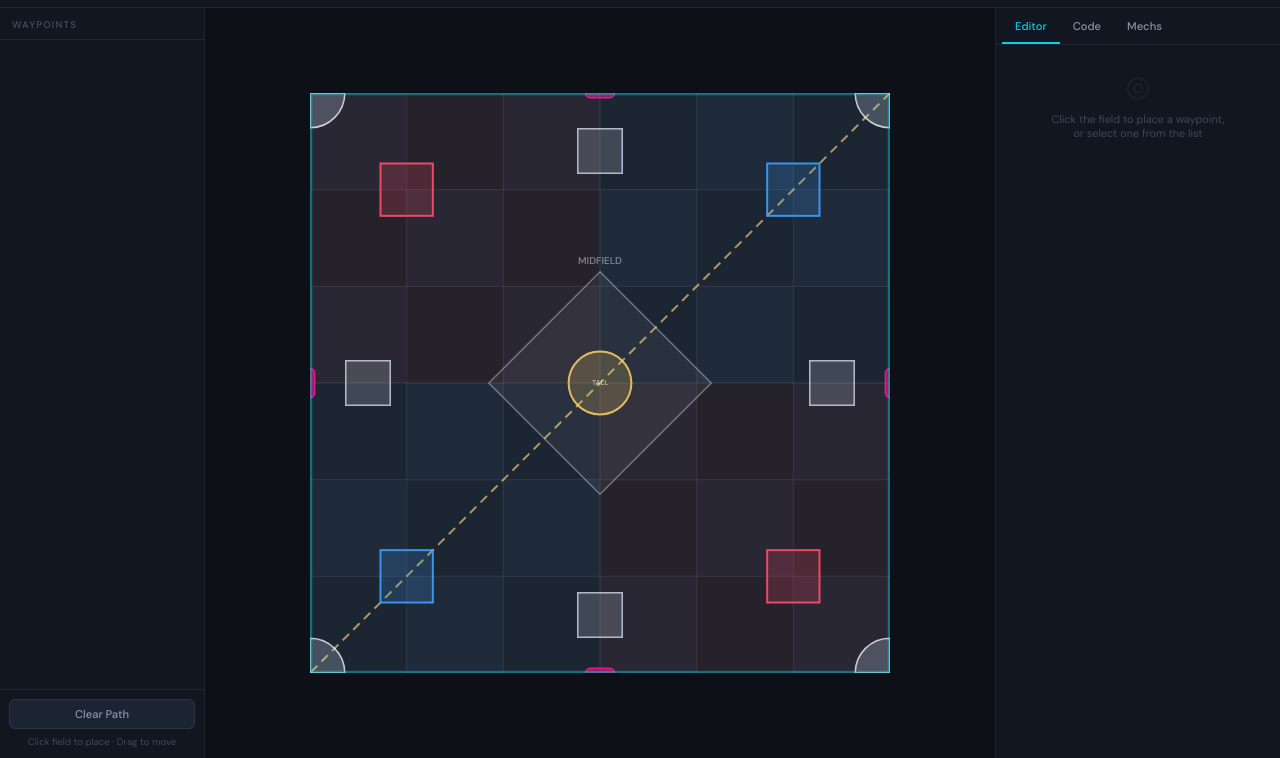
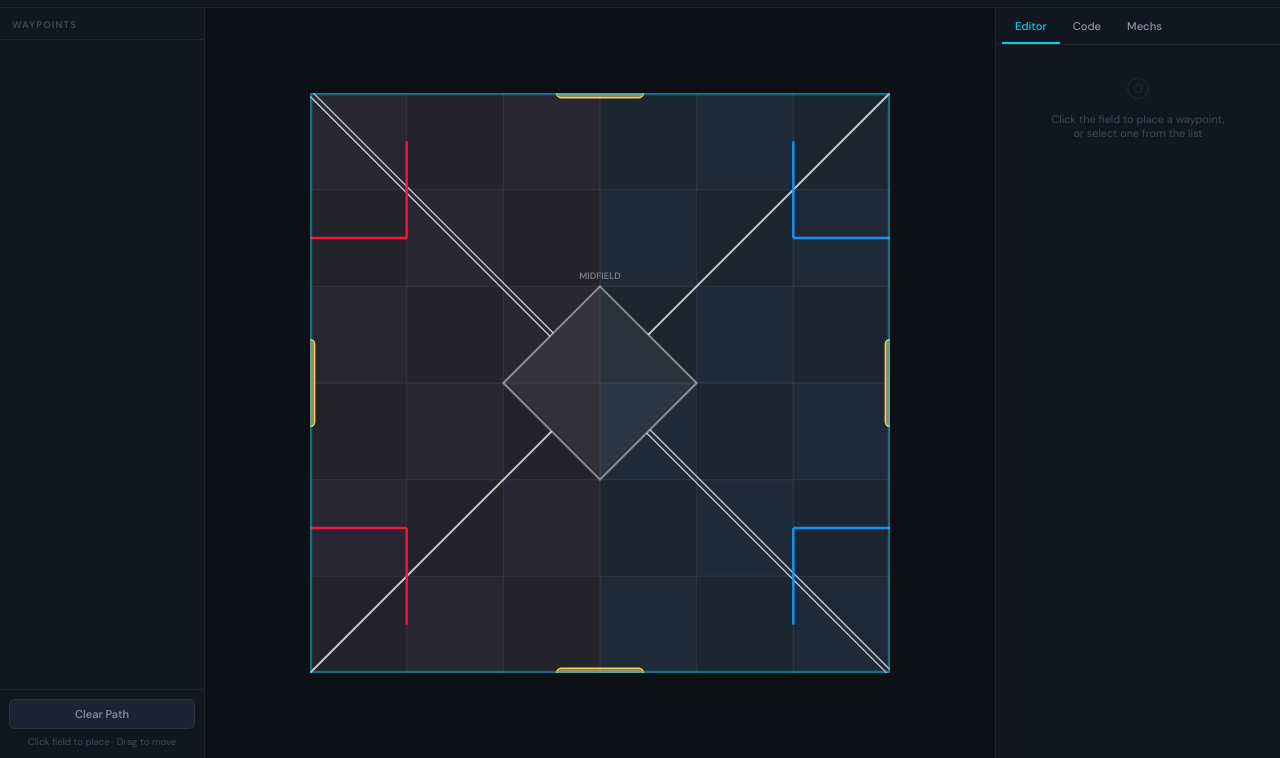
Before and after one commit to jcmachine123/JC---Tools, a plain HTML site: page index.html in a window 1280 px wide. Shown: the part 42-800 px from the top of the page. Drawn offline with Linux system fonts and the light colour scheme.

Commit message:
Enhance field specs 1

```diff
--- a/index.html
+++ b/index.html
@@ -186,76 +186,96 @@ canvas{display:block;cursor:crosshair;}
 </div>
 <script>
 // ══════════════════════════════════════════════════════
-// FIELD SPEC — Override 2026-27
+// FIELD SPEC — Override 2026-27 (traced from actual field photo)
 //
-// 12'x12' field (144in x 144in), same overall footprint as Push Back.
-// Layout is NOT a uniform 6x6 grid this season — the field is split by a
-// diagonal Autonomous Line into 4 Quadrants (one per Alliance Station
-// corner), with a diamond-shaped contested Midfield in the center.
-//
-// Canvas: origin top-left, Y increases downward.
-// Alliance Stations: Red = top-left & bottom-right corners (this build
-// assumes standard orientation — flip if your field is mirrored).
-//
-// NOTE: exact Appendix A dimensions weren't available to me — the
-// positions below are geometrically reasonable placements based on the
-// described layout (goals ~1 tile off each Alliance Station, toggles
-// centered on each wall, loaders in each corner). True these up against
-// your printed field or the manual PDF before trusting auton distances
-// to the inch.
+// Red alliance = LEFT side (top-left + bottom-left corners/robots)
+// Blue alliance = RIGHT side (top-right + bottom-right corners/robots)
+// Midfield is a square box centered on the field, sized to exactly
+// fill the middle 2x2 tiles. One straight diagonal line runs from
+// each field corner to the box's nearest corner and stops there.
 // ══════════════════════════════════════════════════════
 const TILE    = 24;
 const FTILES  = 6;
 const FIELD_IN = TILE * FTILES; // 144in
 const FIELD_MID = FIELD_IN / 2; // 72in
 
-// ── AUTONOMOUS LINE (diagonal, corner to corner) ──────
-// Splits the field into 4 Quadrants. Assumes the line runs from the
-// top-right corner to the bottom-left corner.
-const AUTON_LINE = [
-  { x: FIELD_IN, y: 0 },
-  { x: 0,        y: FIELD_IN },
+const CORNERS = {
+  tl: { x: 0,        y: 0        },
+  tr: { x: FIELD_IN, y: 0        },
+  bl: { x: 0,        y: FIELD_IN },
+  br: { x: FIELD_IN, y: FIELD_IN },
+};
+
+// ── MIDFIELD diamond — vertices at N/E/S/W, sized to fit exactly
+// inside the middle 2x2 tiles (touching their outer edges) ──
+const DIAMOND_R = TILE; // 24in center-to-vertex — vertices land right on
+                         // the boundary of the middle 2x2 tile block
+const MIDBOX_TIPS = {
+  n: { x: FIELD_MID,           y: FIELD_MID - DIAMOND_R },
+  e: { x: FIELD_MID + DIAMOND_R, y: FIELD_MID           },
+  s: { x: FIELD_MID,           y: FIELD_MID + DIAMOND_R },
+  w: { x: FIELD_MID - DIAMOND_R, y: FIELD_MID           },
+};
+
+// Straight 45° line from each field corner toward the exact center —
+// clipped at the MIDPOINT of the diamond's nearest edge (not its vertex,
+// since the diamond's vertices point N/E/S/W while the corner-to-center
+// lines run at 45°, they naturally cross an edge partway, not a tip).
+function mid(a,b) { return { x:(a.x+b.x)/2, y:(a.y+b.y)/2 }; }
+const EDGE_MID = {
+  nw: mid(MIDBOX_TIPS.n, MIDBOX_TIPS.w),
+  ne: mid(MIDBOX_TIPS.n, MIDBOX_TIPS.e),
+  se: mid(MIDBOX_TIPS.s, MIDBOX_TIPS.e),
+  sw: mid(MIDBOX_TIPS.s, MIDBOX_TIPS.w),
+};
+
+// TL and BR are drawn as double (parallel) lines; TR and BL stay single
+const QUAD_LINES = [
+  { a: CORNERS.tl, b: EDGE_MID.nw, double: true  },
+  { a: CORNERS.tr, b: EDGE_MID.ne, double: false },
+  { a: CORNERS.br, b: EDGE_MID.se, double: true  },
+  { a: CORNERS.bl, b: EDGE_MID.sw, double: false },
 ];
 
-// ── MIDFIELD — contested diamond zone at field center ─
-const MIDFIELD_RADIUS = TILE * 1.15; // ~27.6in from center to each tip
+// ── GOALS — every goal is yellow/black, blue, or red ──
+// Tall neutral Goal — dead center of the Midfield diamond (yellow/black)
+const TALL_GOAL = { x: FIELD_MID, y: FIELD_MID };
 
-// ── GOALS ──────────────────────────────────────────────
-// 9 total: 4 Alliance goals (2 Red, 2 Blue) tucked near each Alliance
-// Station, 4 short neutral goals along the mid-walls, 1 tall neutral
-// goal dead-center (inside the Midfield diamond).
-const GOAL_SIZE = 13; // approx square footprint, inches
-
-const ALLIANCE_GOALS = [
-  { x: 1*TILE,          y: 1*TILE,          color: 'red'  }, // near top-left station
-  { x: FIELD_IN-1*TILE, y: FIELD_IN-1*TILE, color: 'red'  }, // near bottom-right station
-  { x: FIELD_IN-1*TILE, y: 1*TILE,          color: 'blue' }, // near top-right station
-  { x: 1*TILE,          y: FIELD_IN-1*TILE, color: 'blue' }, // near bottom-left station
+// Small alliance-colored goals sitting at each Midfield diamond tip
+const TIP_GOALS = [
+  { ...MIDBOX_TIPS.n, color: 'red'  },
+  { ...MIDBOX_TIPS.w, color: 'red'  },
+  { ...MIDBOX_TIPS.e, color: 'blue' },
+  { ...MIDBOX_TIPS.s, color: 'blue' },
 ];
 
-const NEUTRAL_GOALS = [
-  { x: FIELD_MID, y: 0.6*TILE },              // top mid-wall
-  { x: FIELD_MID, y: FIELD_IN - 0.6*TILE },   // bottom mid-wall
-  { x: 0.6*TILE,  y: FIELD_MID },             // left mid-wall
-  { x: FIELD_IN - 0.6*TILE, y: FIELD_MID },   // right mid-wall
+// Small yellow/black ring goals (Cups) — sit ON tile edges, not centers
+const RING_MARKERS = [
+  { x: 2.5*TILE, y: 1*TILE }, { x: 3.5*TILE, y: 1*TILE },
+  { x: 2.5*TILE, y: 5*TILE }, { x: 3.5*TILE, y: 5*TILE },
+  { x: 1*TILE, y: 2.5*TILE }, { x: 5*TILE, y: 2.5*TILE },
+  { x: 1*TILE, y: 3.5*TILE }, { x: 5*TILE, y: 3.5*TILE },
 ];
 
-const TALL_GOAL = { x: FIELD_MID, y: FIELD_MID }; // center of Midfield
+// ── MATCHLOADERS — open bracket, 2 straight segments, no fill ──
+// Using the field's own lettered/numbered tile grid (A-F left→right,
+// 1-6 top→bottom): for the TL corner, the tape runs from the edge of
+// tile A2, across to the halfway point between columns A/B (still on
+// row 2's midline), then up to the halfway point between A/B on row 1's
+// midline. Other 3 corners are the same shape, mirrored.
+const MATCHLOADERS = [
+  { color:'red',  segs: [ [[0,1.5*TILE],[1*TILE,1.5*TILE]], [[1*TILE,1.5*TILE],[1*TILE,0.5*TILE]] ] }, // TL (A2 edge → A/B mid row2 → A/B mid row1)
+  { color:'blue', segs: [ [[FIELD_IN,1.5*TILE],[FIELD_IN-1*TILE,1.5*TILE]], [[FIELD_IN-1*TILE,1.5*TILE],[FIELD_IN-1*TILE,0.5*TILE]] ] }, // TR (mirrored)
+  { color:'red',  segs: [ [[0,FIELD_IN-1.5*TILE],[1*TILE,FIELD_IN-1.5*TILE]], [[1*TILE,FIELD_IN-1.5*TILE],[1*TILE,FIELD_IN-0.5*TILE]] ] }, // BL (mirrored)
+  { color:'blue', segs: [ [[FIELD_IN,FIELD_IN-1.5*TILE],[FIELD_IN-1*TILE,FIELD_IN-1.5*TILE]], [[FIELD_IN-1*TILE,FIELD_IN-1.5*TILE],[FIELD_IN-1*TILE,FIELD_IN-0.5*TILE]] ] }, // BR (mirrored)
+];
 
-// ── TOGGLES — one centered on each of the 4 field walls ─
+// ── TOGGLES — centered on each of the 4 walls ─────────
 const TOGGLES = [
   { x: FIELD_MID, y: 0,         wall: 'top'    },
   { x: FIELD_MID, y: FIELD_IN,  wall: 'bottom' },
   { x: 0,         y: FIELD_MID, wall: 'left'   },
   { x: FIELD_IN,  y: FIELD_MID, wall: 'right'  },
-];
-
-// ── LOADERS — 2 per Alliance Station, one in each corner ─
-const LOADERS = [
-  { x: 0,        y: 0,        corner: 'tl' },
-  { x: FIELD_IN, y: 0,        corner: 'tr' },
-  { x: 0,        y: FIELD_IN, corner: 'bl' },
-  { x: FIELD_IN, y: FIELD_IN, corner: 'br' },
 ];
 
 // ══════════════════════════════════════════════════════
@@ -288,6 +308,8 @@ function resize() {
   CSZ = Math.max(280, s);
   SCALE = CSZ / FIELD_IN;
   cv.width = CSZ; cv.height = CSZ;
+  fieldCache.width = CSZ; fieldCache.height = CSZ;
+  renderFieldCache();
   draw();
 }
 window.addEventListener('resize', resize);
@@ -300,171 +322,139 @@ function c2f(cx, cy) { return { fx: cx/SCALE, fy: cy/SCALE }; }
 function txy(col, row) { return { x: (col-1)*TILE, y: (row-1)*TILE }; }
 
 // ══════════════════════════════════════════════════════
-// DRAW
+// FIELD CACHE — everything static (tiles, quadrant lines, diamond,
+// goals, toggles, corner dots, border) is drawn ONCE per resize onto
+// an offscreen canvas. draw() just blits this image + the dynamic
+// waypoints/path on top, every frame — this is what keeps dragging
+// smooth instead of redrawing 20+ shapes on every mousemove.
+// ══════════════════════════════════════════════════════
+const fieldCache = document.createElement('canvas');
+const fctx = fieldCache.getContext('2d');
+
+function renderFieldCache() {
+  const fx = fctx;
+  fx.clearRect(0,0,CSZ,CSZ);
+  const ts = TILE * SCALE;
+
+  // ── Tile backgrounds ──
+  for (let ci=0; ci<6; ci++) {
+    for (let ri=0; ri<6; ri++) {
+      fx.fillStyle = (ci+ri)%2===0 ? '#1e2530' : '#1a2028';
+      fx.fillRect(ci*ts, ri*ts, ts, ts);
+    }
+  }
+  // ── Tile grid lines ──
+  fx.strokeStyle = 'rgba(255,255,255,0.1)';
+  fx.lineWidth = 1;
+  for (let i=0; i<=6; i++) {
+    const p = i * ts;
+    fx.beginPath(); fx.moveTo(p,0); fx.lineTo(p,CSZ); fx.stroke();
+    fx.beginPath(); fx.moveTo(0,p); fx.lineTo(CSZ,p); fx.stroke();
+  }
+
+  // ── Quadrant shading (Red = left side, Blue = right side) ──
+  const half = CSZ/2;
+  fx.save();
+  fx.globalAlpha = 0.045;
+  fx.fillStyle = '#ff4d6a';
+  fx.fillRect(0,0,half,half); fx.fillRect(0,half,half,half);
+  fx.fillStyle = '#3d9fff';
+  fx.fillRect(half,0,half,half); fx.fillRect(half,half,half,half);
+  fx.restore();
+
+  // ── Quadrant diagonal lines — corner to center, clipped at the
+  // diamond's nearest edge midpoint. TL/BR are double, TR/BL single ──
+  fx.strokeStyle = 'rgba(255,255,255,0.75)';
+  QUAD_LINES.forEach(({a,b,double}) => {
+    const p1 = f2c(a.x, a.y), p2 = f2c(b.x, b.y);
+    if (!double) {
+      fx.lineWidth = 2;
+      fx.beginPath();
+      fx.moveTo(p1.cx, p1.cy);
+      fx.lineTo(p2.cx, p2.cy);
+      fx.stroke();
+    } else {
+      const dx = p2.cx-p1.cx, dy = p2.cy-p1.cy;
+      const len = Math.hypot(dx,dy) || 1;
+      const px = -dy/len, py = dx/len; // unit perpendicular
+      const off = Math.max(1.5, CSZ*0.004);
+      fx.lineWidth = 1.3;
+      [off,-off].forEach(o => {
+        fx.beginPath();
+        fx.moveTo(p1.cx+px*o, p1.cy+py*o);
+        fx.lineTo(p2.cx+px*o, p2.cy+py*o);
+        fx.stroke();
+      });
+    }
+  });
+
+  // ── Midfield diamond — vertices N/E/S/W, fits inside the middle 2x2 tiles ──
+  {
+    const N=f2c(MIDBOX_TIPS.n.x,MIDBOX_TIPS.n.y), E=f2c(MIDBOX_TIPS.e.x,MIDBOX_TIPS.e.y),
+          S=f2c(MIDBOX_TIPS.s.x,MIDBOX_TIPS.s.y), W=f2c(MIDBOX_TIPS.w.x,MIDBOX_TIPS.w.y);
+    fx.beginPath();
+    fx.moveTo(N.cx,N.cy); fx.lineTo(E.cx,E.cy); fx.lineTo(S.cx,S.cy); fx.lineTo(W.cx,W.cy);
+    fx.closePath();
+    fx.fillStyle = 'rgba(255,255,255,0.06)';
+    fx.fill();
+    fx.strokeStyle = 'rgba(255,255,255,0.45)';
+    fx.lineWidth = 2;
+    fx.stroke();
+    if (CSZ > 350) {
+      fx.fillStyle = 'rgba(255,255,255,0.4)';
+      fx.font = `600 ${Math.max(7,CSZ*0.016)}px DM Sans`;
+      fx.textAlign='center'; fx.textBaseline='middle';
+      fx.fillText('MIDFIELD', N.cx, N.cy - 10);
+    }
+  }
+
+  // ── Goals — removed for now, will re-add later ──
+
+  // ── Matchloaders — open bracket, 2 straight line segments, not rotated ──
+  MATCHLOADERS.forEach(m => {
+    const col = m.color==='red' ? 'rgba(255,20,60,0.95)' : 'rgba(20,150,255,0.95)';
+    fx.strokeStyle = col;
+    fx.lineWidth = 2.5;
+    m.segs.forEach(([[x1,y1],[x2,y2]]) => {
+      const p1 = f2c(x1,y1), p2 = f2c(x2,y2);
+      fx.beginPath();
+      fx.moveTo(p1.cx, p1.cy);
+      fx.lineTo(p2.cx, p2.cy);
+      fx.stroke();
+    });
+  });
+
+  // ── Toggles — longer pill shapes centered on each wall ──
+  const TOG_LEN = Math.max(32, CSZ * 0.15);
+  const TOG_W   = Math.max(5, CSZ * 0.016);
+  TOGGLES.forEach(t => {
+    const {cx, cy} = f2c(t.x, t.y);
+    fx.save();
+    fx.translate(cx, cy);
+    fx.beginPath();
+    if (t.wall === 'top' || t.wall === 'bottom') fx.roundRect(-TOG_LEN/2, -TOG_W/2, TOG_LEN, TOG_W, TOG_W/2);
+    else fx.roundRect(-TOG_W/2, -TOG_LEN/2, TOG_W, TOG_LEN, TOG_W/2);
+    fx.fillStyle = 'rgba(255,209,102,0.55)';
+    fx.fill();
+    fx.strokeStyle = 'rgba(255,209,102,0.95)';
+    fx.lineWidth = 1.5;
+    fx.stroke();
+    fx.restore();
+  });
+
+  // ── Field border ──
+  fx.strokeStyle = 'rgba(0,212,232,0.4)';
+  fx.lineWidth = 2.5;
+  fx.strokeRect(1,1,CSZ-2,CSZ-2);
+}
+
+// ══════════════════════════════════════════════════════
+// DRAW — runs every frame (including every drag mousemove).
+// Blits the cached static field, then draws only the dynamic bits.
 // ══════════════════════════════════════════════════════
 function draw() {
   ctx.clearRect(0,0,CSZ,CSZ);
-  ctx.shadowBlur = 0;
-  const ts = TILE * SCALE; // tile size in pixels
-
-  // ── Tile backgrounds (still 6x6 grid for reference/coordinates) ──
-  for (let ci=0; ci<6; ci++) {
-    for (let ri=0; ri<6; ri++) {
-      const px = ci * ts, py = ri * ts;
-      ctx.fillStyle = (ci+ri)%2===0 ? '#1e2530' : '#1a2028';
-      ctx.fillRect(px, py, ts, ts);
-    }
-  }
-
-  // ── Tile grid lines ──
-  ctx.strokeStyle = 'rgba(255,255,255,0.1)';
-  ctx.lineWidth = 1;
-  for (let i=0; i<=6; i++) {
-    const p = i * ts;
-    ctx.beginPath(); ctx.moveTo(p,0); ctx.lineTo(p,CSZ); ctx.stroke();
-    ctx.beginPath(); ctx.moveTo(0,p); ctx.lineTo(CSZ,p); ctx.stroke();
-  }
-
-  // ── Quadrant shading (Red top-left/bottom-right, Blue top-right/bottom-left) ──
-  const half = CSZ/2;
-  ctx.save();
-  ctx.globalAlpha = 0.05;
-  ctx.fillStyle = '#ff4d6a';
-  ctx.fillRect(0,0,half,half);
-  ctx.fillRect(half,half,half,half);
-  ctx.fillStyle = '#3d9fff';
-  ctx.fillRect(half,0,half,half);
-  ctx.fillRect(0,half,half,half);
-  ctx.restore();
-
-  // ── Autonomous Line (diagonal, TR to BL) ──
-  {
-    const p1 = f2c(AUTON_LINE[0].x, AUTON_LINE[0].y);
-    const p2 = f2c(AUTON_LINE[1].x, AUTON_LINE[1].y);
-    ctx.strokeStyle = 'rgba(255,209,102,0.65)';
-    ctx.lineWidth = 2;
-    ctx.setLineDash([9,6]);
-    ctx.beginPath();
-    ctx.moveTo(p1.cx, p1.cy);
-    ctx.lineTo(p2.cx, p2.cy);
-    ctx.stroke();
-    ctx.setLineDash([]);
-  }
-
-  // ── Midfield — contested diamond at center ──
-  {
-    const {cx, cy} = f2c(FIELD_MID, FIELD_MID);
-    const r = MIDFIELD_RADIUS * SCALE;
-    ctx.beginPath();
-    ctx.moveTo(cx, cy-r);
-    ctx.lineTo(cx+r, cy);
-    ctx.lineTo(cx, cy+r);
-    ctx.lineTo(cx-r, cy);
-    ctx.closePath();
-    ctx.fillStyle = 'rgba(255,255,255,0.05)';
-    ctx.fill();
-    ctx.strokeStyle = 'rgba(255,255,255,0.35)';
-    ctx.lineWidth = 1.5;
-    ctx.stroke();
-    if (CSZ > 350) {
-      ctx.fillStyle = 'rgba(255,255,255,0.4)';
-      ctx.font = `600 ${Math.max(7,CSZ*0.017)}px DM Sans`;
-      ctx.textAlign='center'; ctx.textBaseline='middle';
-      ctx.fillText('MIDFIELD', cx, cy - r - 10);
-    }
-  }
-
-  // ── Alliance Goals (small squares, red/blue outline) ──
-  ALLIANCE_GOALS.forEach(g => {
-    const {cx, cy} = f2c(g.x, g.y);
-    const sz = GOAL_SIZE * SCALE;
-    const col = g.color === 'red' ? 'rgba(255,77,106,0.9)' : 'rgba(61,159,255,0.9)';
-    const fillCol = g.color === 'red' ? 'rgba(255,77,106,0.18)' : 'rgba(61,159,255,0.18)';
-    ctx.fillStyle = fillCol;
-    ctx.fillRect(cx-sz/2, cy-sz/2, sz, sz);
-    ctx.strokeStyle = col;
-    ctx.lineWidth = 2;
-    ctx.strokeRect(cx-sz/2, cy-sz/2, sz, sz);
-  });
-
-  // ── Neutral short Goals (grey squares, along mid-walls) ──
-  NEUTRAL_GOALS.forEach(g => {
-    const {cx, cy} = f2c(g.x, g.y);
-    const sz = GOAL_SIZE * SCALE * 0.85;
-    ctx.fillStyle = 'rgba(220,230,240,0.18)';
-    ctx.fillRect(cx-sz/2, cy-sz/2, sz, sz);
-    ctx.strokeStyle = 'rgba(220,230,255,0.75)';
-    ctx.lineWidth = 1.5;
-    ctx.strokeRect(cx-sz/2, cy-sz/2, sz, sz);
-  });
-
-  // ── Tall neutral Goal — center of Midfield, drawn as a ringed circle ──
-  {
-    const {cx, cy} = f2c(TALL_GOAL.x, TALL_GOAL.y);
-    const r = GOAL_SIZE * SCALE * 0.6;
-    ctx.beginPath();
-    ctx.arc(cx, cy, r, 0, Math.PI*2);
-    ctx.fillStyle = 'rgba(255,209,102,0.18)';
-    ctx.fill();
-    ctx.strokeStyle = 'rgba(255,209,102,0.85)';
-    ctx.lineWidth = 2;
-    ctx.stroke();
-    if (CSZ > 350) {
-      ctx.fillStyle = 'rgba(255,255,255,0.6)';
-      ctx.font = `600 ${Math.max(7,CSZ*0.012)}px DM Sans`;
-      ctx.textAlign='center'; ctx.textBaseline='middle';
-      ctx.fillText('TALL', cx, cy);
-    }
-  }
-
-  // ── Toggles — pink pill shapes centered on each wall ──
-  const TOG_LEN = Math.max(14, CSZ * 0.05);
-  const TOG_W   = Math.max(5, CSZ * 0.016);
-  TOGGLES.forEach(t => {
-    const {cx, cy} = f2c(t.x, t.y);
-    ctx.save();
-    ctx.translate(cx, cy);
-    if (t.wall === 'top' || t.wall === 'bottom') {
-      // horizontal pill
-      ctx.beginPath();
-      ctx.roundRect(-TOG_LEN/2, -TOG_W/2, TOG_LEN, TOG_W, TOG_W/2);
-    } else {
-      // vertical pill
-      ctx.beginPath();
-      ctx.roundRect(-TOG_W/2, -TOG_LEN/2, TOG_W, TOG_LEN, TOG_W/2);
-    }
-    ctx.fillStyle = 'rgba(255,20,147,0.5)';
-    ctx.fill();
-    ctx.strokeStyle = 'rgba(255,20,147,0.9)';
-    ctx.lineWidth = 1.5;
-    ctx.stroke();
-    ctx.restore();
-  });
-
-  // ── Loaders — quarter-circle bumpers in each corner ──
-  const LD_R = Math.max(10, CSZ * 0.06);
-  LOADERS.forEach(l => {
-    const {cx, cy} = f2c(l.x, l.y);
-    let startA, endA;
-    if (l.corner === 'tl') { startA = 0; endA = Math.PI/2; }
-    else if (l.corner === 'tr') { startA = Math.PI/2; endA = Math.PI; }
-    else if (l.corner === 'br') { startA = Math.PI; endA = 3*Math.PI/2; }
-    else { startA = 3*Math.PI/2; endA = 2*Math.PI; }
-    ctx.beginPath();
-    ctx.moveTo(cx, cy);
-    ctx.arc(cx, cy, LD_R, startA, endA);
-    ctx.closePath();
-    ctx.fillStyle = 'rgba(220,230,255,0.22)';
-    ctx.fill();
-    ctx.strokeStyle = 'rgba(255,255,255,0.75)';
-    ctx.lineWidth = 1.5;
-    ctx.stroke();
-  });
-
-  // ── Field border ──
-  ctx.strokeStyle = 'rgba(0,212,232,0.4)';
-  ctx.lineWidth = 2.5;
-  ctx.strokeRect(1,1,CSZ-2,CSZ-2);
+  ctx.drawImage(fieldCache, 0, 0);
 
   // ── PATH ──
   if (waypoints.length > 1) {
```
